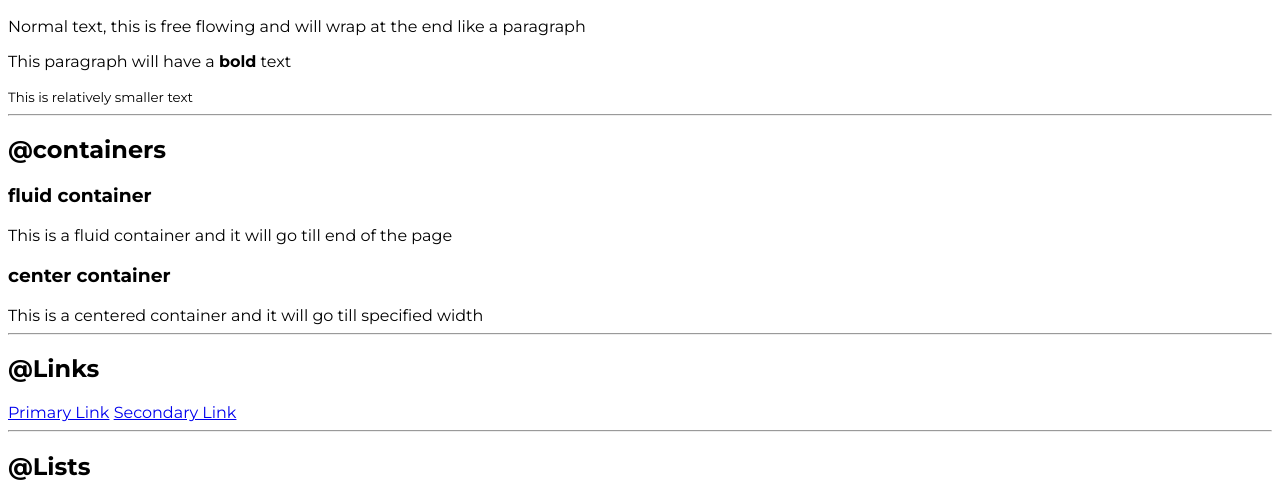
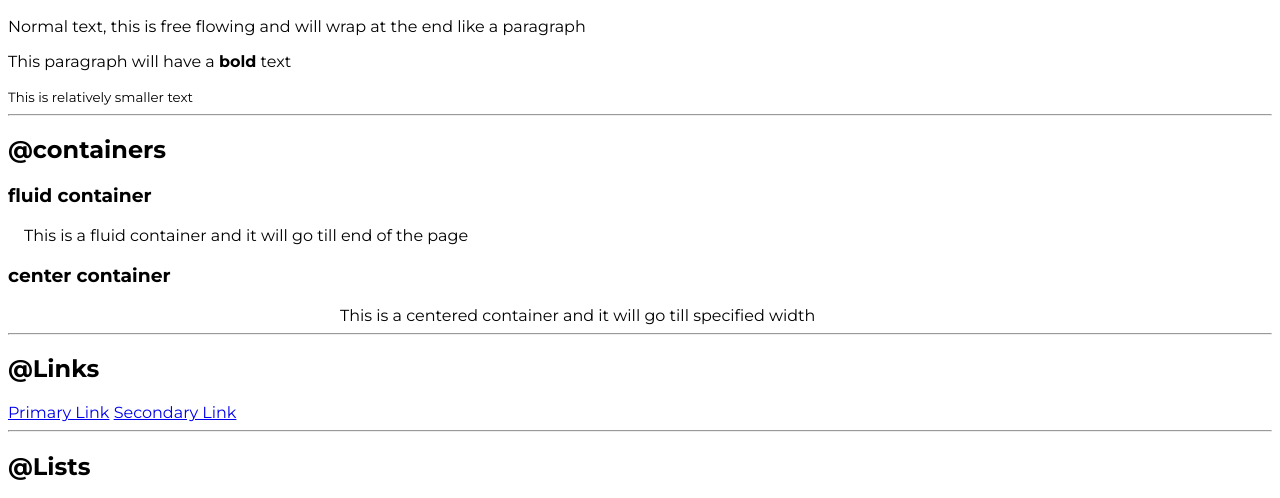
Before and after one commit to Rahul93999/lesson3htmlAndCSS, a plain HTML site: page index.html in a window 1280 px wide. Shown: the part 282-780 px from the top of the page. Drawn offline with Linux system fonts and the light colour scheme.

Commit message:
css: container

```diff
--- a/index.html
+++ b/index.html
@@ -28,11 +28,11 @@
     <h2>@containers</h2>
 
     <h3>fluid container</h3>
-    <div>This is a fluid container and it will go till end of the page</div>
+    <div class="container">This is a fluid container and it will go till end of the page</div>
 
 
     <h3>center container</h3>
-    <div>This is a centered container and it will go till specified width</div>
+    <div class="container container-center">This is a centered container and it will go till specified width</div>
 
     <hr>
 
--- a/styles.css
+++ b/styles.css
@@ -3,3 +3,13 @@
 body{
     font-family: 'Montserrat', sans-serif;
 }
+
+/* container */
+.container{
+    padding-left: 1rem;
+    padding-right: 1rem;
+}
+.container-center{
+    max-width: 600px;
+    margin: auto
+}
```
Also changed, not shown: images/css boxmodel.gif (added).
